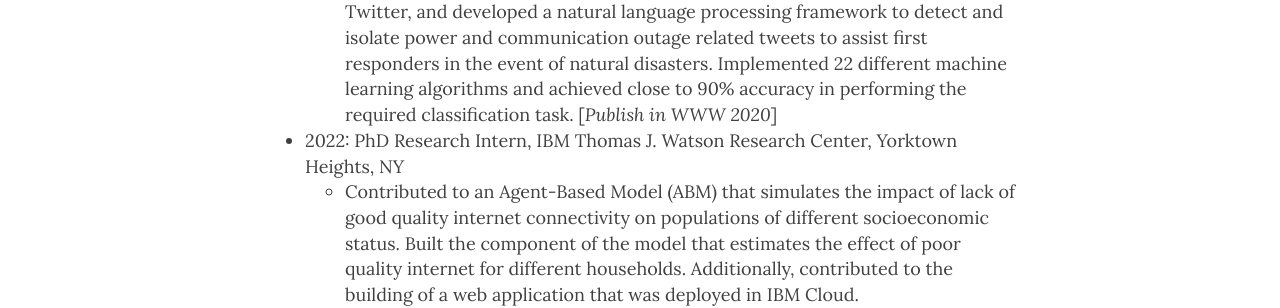
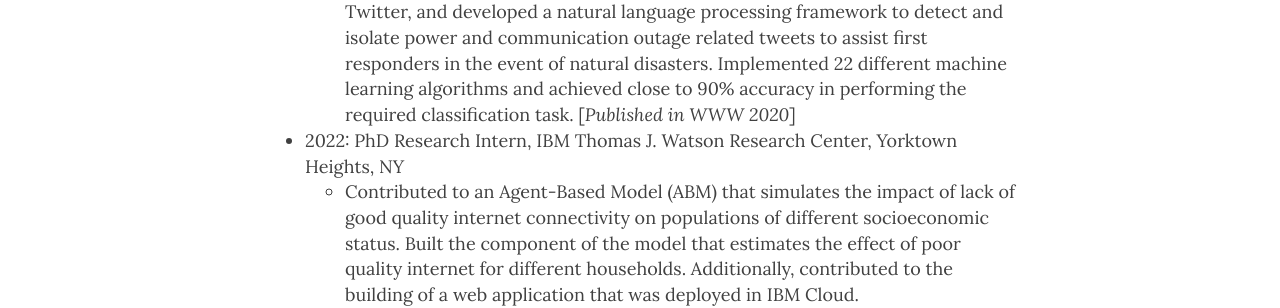
Before and after one commit to u-paul/u-paul.github.io, a Jekyll site: the page built from aboutme.md, in a window 1280 px wide and 900 px high, scrolled down 886 px. Shown: the part 157-465 px from the top of the window. Built offline with Jekyll 4.4.1, drawn with Linux system fonts in a browser that asks for light colours; nearby versions of some CDN libraries.

```diff
--- a/aboutme.md
+++ b/aboutme.md
@@ -24,7 +24,7 @@
     presence and extent of digital inequity between various geographical locations and demographics
     within the US. [*in progress*]
     - Developed a novel machine learning based Broadband Subscription Tier (BST) methodology, to idenitify the subscription tier a  given speed test taken by a user originates from. The methodology significantly enhances our understanding of crowdsourced measurements which further enables effective and accurate utilization of large scale crowdsourced datasets from [Ookla](https://www.speedtest.net/){:target="_blank"} and [Measurement-Lab](https://speed.measurementlab.net/#/){:target="_blank"}. [*To appear in IMC 2022*]
-    - Curated a data set of 17,000 tweets obtained from the social media platform, Twitter, and developed a natural language processing framework to detect and isolate power and communication outage related tweets to assist first responders in the event of natural disasters. Implemented 22 different machine learning algorithms and achieved close to 90% accuracy in performing the required classification task. [*Publish in WWW 2020*]
+    - Curated a data set of 17,000 tweets obtained from the social media platform, Twitter, and developed a natural language processing framework to detect and isolate power and communication outage related tweets to assist first responders in the event of natural disasters. Implemented 22 different machine learning algorithms and achieved close to 90% accuracy in performing the required classification task. [*Published in WWW 2020*]
 - 2022: PhD Research Intern, IBM Thomas J. Watson Research Center, Yorktown Heights, NY
     - Contributed to an Agent-Based Model (ABM) that simulates the impact of lack of good quality
     internet connectivity on populations of different socioeconomic status. Built the component of
```
